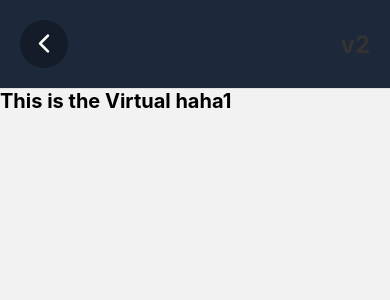
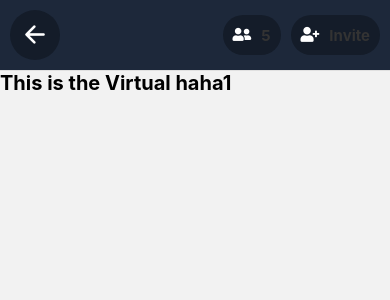
Before and after one commit to rohithnair1996/MyApp, a React Native app: screen /VirtualRoom in a window 390 px wide. Shown: the top 300 px of the page. Built offline with nearby package versions, Linux system fonts and the light colour scheme.

Commit message:
Completed header

```diff
--- a/src/components/Header.js
+++ b/src/components/Header.js
@@ -1,15 +1,25 @@
 import React from 'react';
 import { View, Text, StyleSheet } from 'react-native';
 import Ionicons from 'react-native-vector-icons/Ionicons';
+import FontAwesome5 from 'react-native-vector-icons/FontAwesome5';
+import AntDesign from 'react-native-vector-icons/AntDesign';
+
 
 export default function Header() {
   return (
     <View style={styles.container}>
       <View style={styles.circleView}>
-        <Ionicons name="chevron-back" size={28} color="#ffffff" />
+        <Ionicons name="arrow-back" size={28} color="#ffffff" />
       </View>
-      <View style={styles.childView}>
-        <Text style={styles.text}>v2</Text>
+      <View style={styles.rightContainer}>
+        <View style={styles.iconWithText}>
+          <FontAwesome5 name="user-friends" size={15} color="#ffffff" />
+          <Text style={styles.text}>5</Text>
+        </View>
+        <View style={styles.iconWithText}>
+        <FontAwesome5 name="user-plus" size={15} color="#ffffff" />
+          <Text style={styles.text}>Invite</Text>
+        </View>
       </View>
     </View>
   );
@@ -18,7 +28,7 @@ export default function Header() {
 const styles = StyleSheet.create({
   container: {
     flexDirection: 'row',
-    padding: 20,
+    padding: 10,
     backgroundColor: '#1d283a',
     alignItems: 'center',
     justifyContent: 'space-between',
@@ -26,16 +36,30 @@ const styles = StyleSheet.create({
     borderBottomColor: '#e0e0e0',
   },
   circleView: {
-    width: 48,
-    height: 48,
-    borderRadius: 24,
+    width: 50,
+    height: 50,
+    borderRadius: 25,
     backgroundColor: '#141c29',
     alignItems: 'center',
     justifyContent: 'center',
   },
+  iconWithText: {
+    height: 40,
+    borderRadius: 20,
+    backgroundColor: '#141c29',
+    alignItems: 'center',
+    justifyContent: 'center',
+    flexDirection: 'row',
+    gap: 10,
+    padding: 10,
+  },
   text: {
-    fontSize: 24,
+    fontSize: 15,
     fontWeight: 'bold',
     color: '#333',
   },
+  rightContainer: {
+    flexDirection: 'row',
+    gap: 10,
+  },
 });
```
Also changed, not shown: 1 other file (tests, documents, lock files or other folders).
